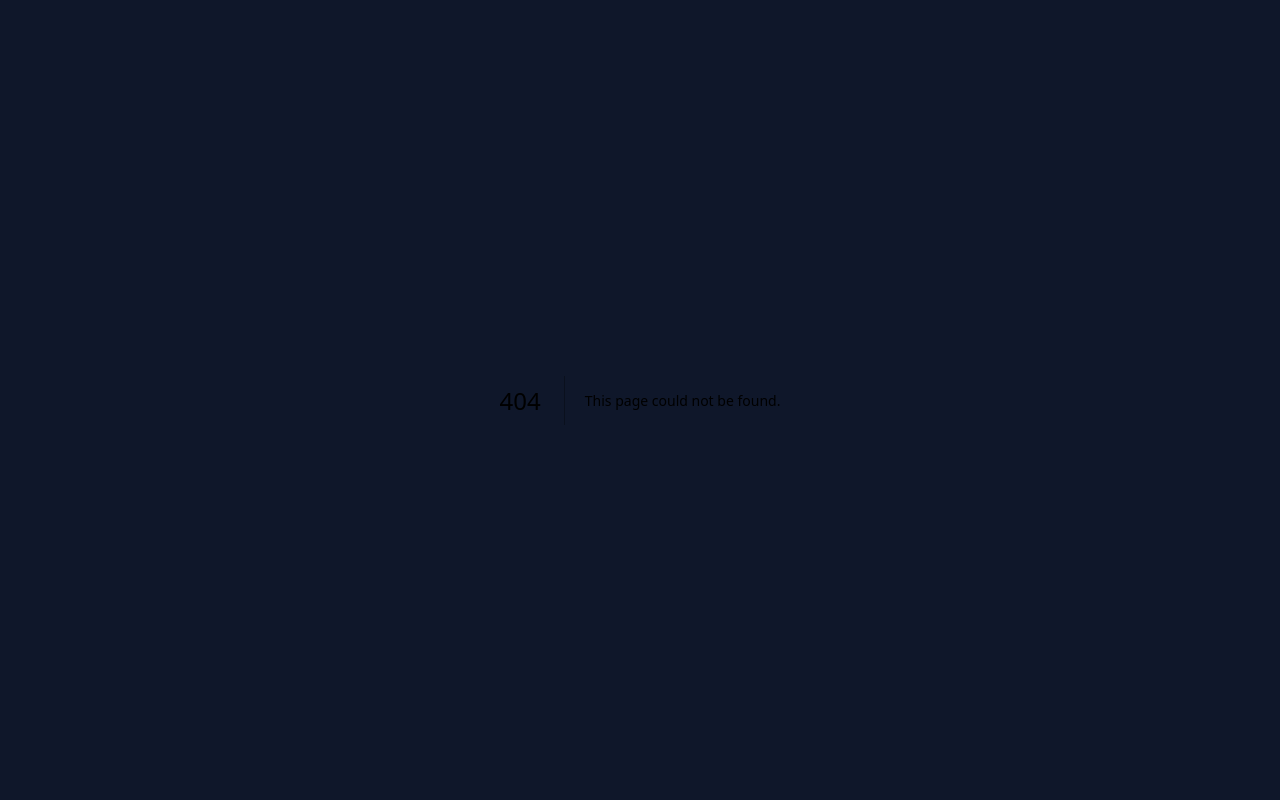
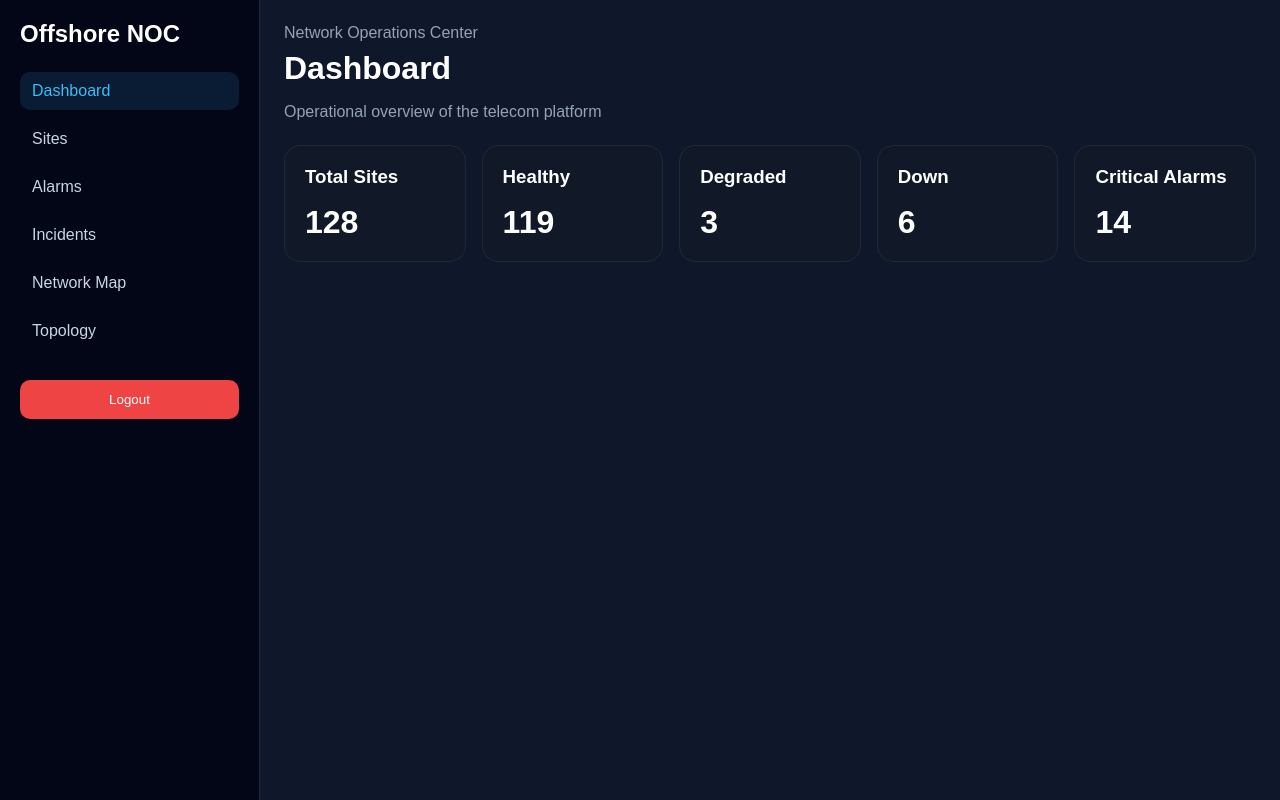
Before and after one commit to FaustinoJP/Offshore-telecom-noc-FRONTEND, a Next.js app: page /dashboard in a window 1280 px wide. Before the commit this address had no page. Built offline with nearby package versions, Linux system fonts and the light colour scheme; sample sign-in values are in the browser's storage.

Commit message:
Add DashboardPage component with layout and cards

```diff
--- /dev/null
+++ b/app/dashboard/page.js
@@ -0,0 +1,35 @@
+"use client";
+
+import ProtectedRoute from "@/components/auth/ProtectedRoute";
+import Sidebar from "@/components/shell/Sidebar";
+import Topbar from "@/components/shell/Topbar";
+import Panel from "@/components/shell/Panel";
+
+export default function DashboardPage() {
+  const cards = [
+    ["Total Sites", "128"],
+    ["Healthy", "119"],
+    ["Degraded", "3"],
+    ["Down", "6"],
+    ["Critical Alarms", "14"],
+  ];
+
+  return (
+    <ProtectedRoute>
+      <div style={{ display: "flex", background: "#0f172a" }}>
+        <Sidebar />
+        <main style={{ flex: 1, padding: 24 }}>
+          <Topbar title="Dashboard" subtitle="Operational overview of the telecom platform" />
+
+          <div style={{ display: "grid", gridTemplateColumns: "repeat(5, 1fr)", gap: 16 }}>
+            {cards.map(([label, value]) => (
+              <Panel key={label} title={label}>
+                <div style={{ fontSize: 32, fontWeight: 700, color: "white" }}>{value}</div>
+              </Panel>
+            ))}
+          </div>
+        </main>
+      </div>
+    </ProtectedRoute>
+  );
+}
```
